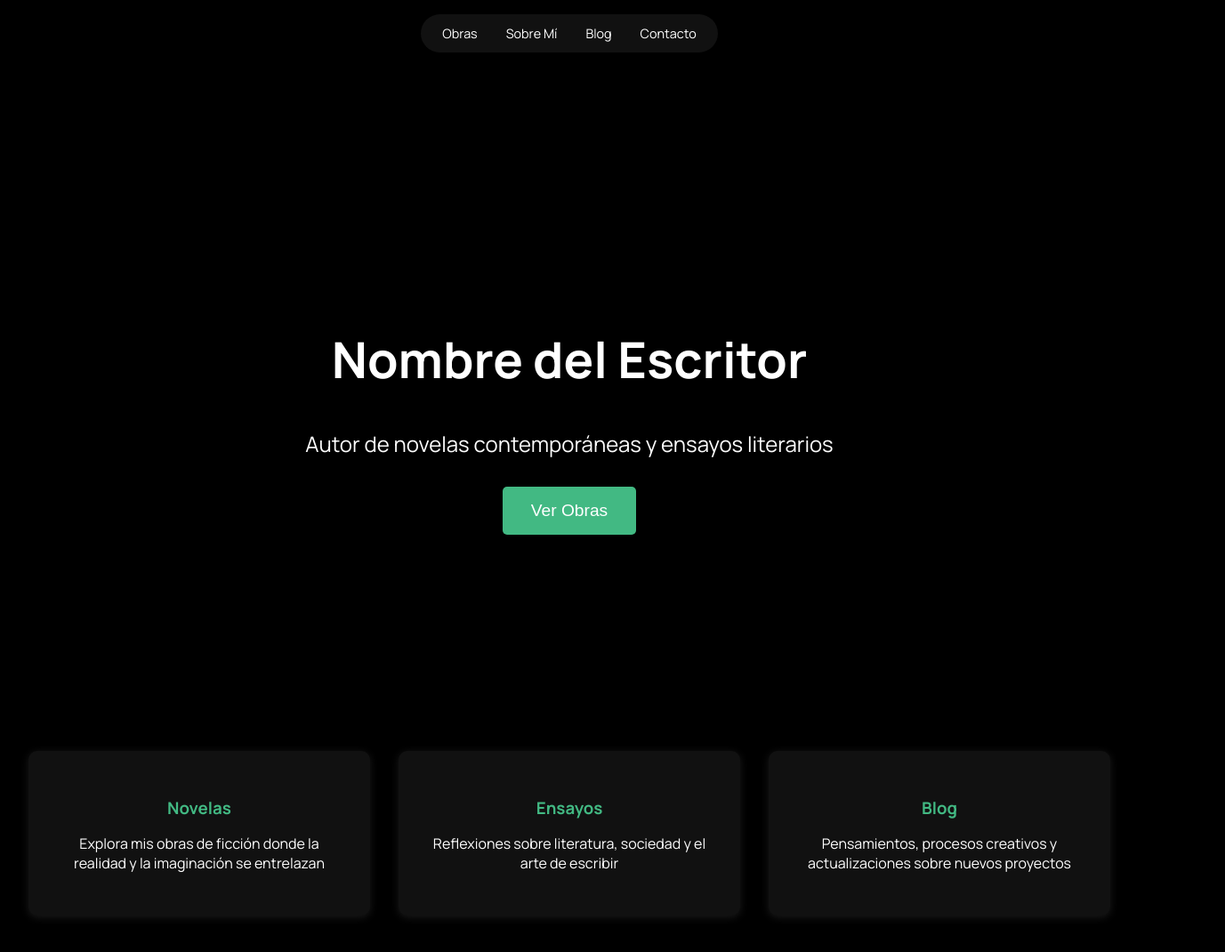
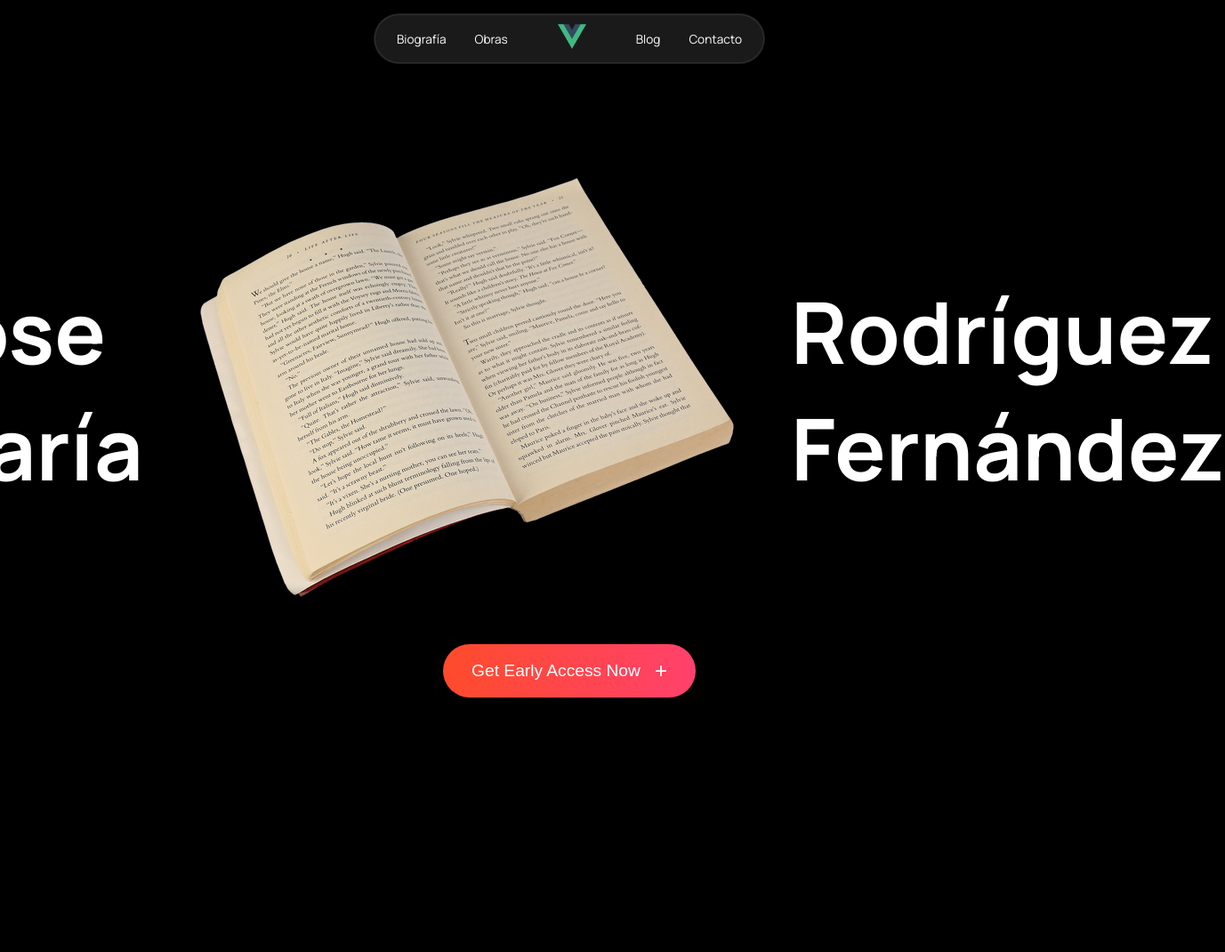
Before and after one commit to carlosrodmor/portfolio-chema, a Vue app: page / in a window 1280 px wide. Shown: the top 1070 px of the page at 89% size, 1377 px wide, since content can reach past the window. After the commit the page ends 924 px from the top, so only its background shows below. Built offline with nearby package versions, Linux system fonts and the light colour scheme.

Commit message:
modified styles and navbar adjusted to what I was looking for

```diff
--- a/src/App.vue
+++ b/src/App.vue
@@ -26,7 +26,6 @@ export default {
   min-height: 100vh;
 }
 
-/* Aseguramos que el fondo negro se aplique a todo el documento */
 body,
 html {
   margin: 0;
--- a/src/components/Navbar.vue
+++ b/src/components/Navbar.vue
@@ -1,15 +1,16 @@
 <template>
   <nav class="navbar">
     <div class="navbar-container">
-      <div class="logo">
-        <router-link to="/">
-          <!-- Aquí puedes agregar el nombre o iniciales del escritor como logo -->
-        </router-link>
-      </div>
+      <div class="nav-menu">
+        <router-link to="/biografia" class="nav-link">Biografía</router-link>
+        <router-link to="/obras" class="nav-link">Obras</router-link>
 
-      <div class="nav-menu">
-        <router-link to="/obras" class="nav-link">Obras</router-link>
-        <router-link to="/sobre-mi" class="nav-link">Sobre Mí</router-link>
+        <div class="logo">
+          <router-link to="/">
+            <img src="@/assets/logo.png" alt="Logo" class="logo-image" />
+          </router-link>
+        </div>
+
         <router-link to="/blog" class="nav-link">Blog</router-link>
         <router-link to="/contacto" class="nav-link">Contacto</router-link>
       </div>
@@ -31,7 +32,7 @@ export default {
   right: 0;
   padding: 1rem 2rem;
   z-index: 1000;
-  background: #000000;
+  background: transparent;
 }
 
 .navbar-container {
@@ -44,9 +45,7 @@ export default {
 }
 
 .logo {
-  position: absolute;
-  left: 50%;
-  transform: translateX(-50%);
+  margin: 0 1.5rem;
 }
 
 .logo-image {
@@ -56,16 +55,22 @@ export default {
 
 .nav-menu {
   display: flex;
+  justify-content: center;
+  align-items: center;
   gap: 2rem;
-  background: #111111;
-  padding: 0.75rem 1.5rem;
-  border-radius: 2rem;
+  padding: 0.5rem 1.5rem;
+  background: #1a1a1a;
+  border-radius: 40px;
+  border: 1px solid rgba(255, 255, 255, 0.1);
+  width: fit-content;
+  margin: 0 auto;
+  box-shadow: 0 0 0 1px rgba(255, 255, 255, 0.1);
 }
 
 .nav-link {
   color: #fff;
   text-decoration: none;
-  font-size: 0.9rem;
+  font-size: 0.85rem;
   transition: opacity 0.3s ease;
   white-space: nowrap;
 }
--- a/src/views/Home.vue
+++ b/src/views/Home.vue
@@ -1,25 +1,26 @@
 <template>
   <div class="home">
     <section class="hero">
-      <h1>Nombre del Escritor</h1>
-      <p class="hero-text">Autor de novelas contemporáneas y ensayos literarios</p>
-      <button class="cta-button">Ver Obras</button>
-    </section>
+      <div class="hero-content">
+        <div class="hero-text-left text-transition">
+          <h1>Jose María</h1>
+        </div>
 
-    <section class="features">
-      <div class="feature-card">
-        <h3>Novelas</h3>
-        <p>
-          Explora mis obras de ficción donde la realidad y la imaginación se entrelazan
-        </p>
+        <div class="hero-image">
+          <img src="@/assets/book.webp" alt="App mockup" class="book" />
+        </div>
+
+        <div class="hero-text-right text-transition">
+          <h1>Rodríguez</h1>
+          <h2>Fernández</h2>
+        </div>
       </div>
-      <div class="feature-card">
-        <h3>Ensayos</h3>
-        <p>Reflexiones sobre literatura, sociedad y el arte de escribir</p>
-      </div>
-      <div class="feature-card">
-        <h3>Blog</h3>
-        <p>Pensamientos, procesos creativos y actualizaciones sobre nuevos proyectos</p>
+
+      <div class="cta-container">
+        <button class="cta-button">
+          Get Early Access Now
+          <span class="plus-icon">+</span>
+        </button>
       </div>
     </section>
   </div>
@@ -32,64 +33,103 @@ export default {
 </script>
 
 <style scoped>
-.home {
+.hero {
   min-height: 100vh;
-  padding-top: 80px;
-  background-color: #000000;
-}
-
-.hero {
-  height: 80vh;
   display: flex;
   flex-direction: column;
   justify-content: center;
   align-items: center;
-  color: white;
+  padding: 2rem;
+  background-color: #000000;
+}
+
+.hero-content {
+  display: flex;
+  align-items: center;
+  justify-content: center;
+  gap: 4rem;
+  max-width: 1200px;
+  margin: 0 auto;
+}
+
+.hero-text-left,
+.hero-text-right {
+  text-align: left;
 }
 
 h1 {
-  font-size: 3.5rem;
-  margin-bottom: 1rem;
+  font-size: 6rem;
+  font-weight: bold;
+  margin: 0;
+  color: #ffffff;
+  transition: opacity 0.3s ease;
 }
 
-.hero-text {
-  font-size: 1.5rem;
-  margin-bottom: 2rem;
+h2 {
+  font-size: 6rem;
+  font-weight: bold;
+  margin: 0;
+  display: flex;
+  align-items: center;
+  gap: 1rem;
+  color: #ffffff;
+  transition: opacity 0.3s ease;
+}
+
+.hero-text-left:hover h1,
+.hero-text-left:hover h2,
+.hero-text-right:hover h1,
+.hero-text-right:hover h2 {
+  opacity: 0.7;
+}
+
+.emoji {
+  font-size: 5rem;
+}
+
+.phone-mockup {
+  height: 600px;
+  width: auto;
+  transform: perspective(1000px) rotateY(-15deg);
+}
+
+.cta-container {
+  margin-top: 3rem;
 }
 
 .cta-button {
-  padding: 1rem 2rem;
-  font-size: 1.2rem;
-  background-color: #42b983;
+  background: linear-gradient(90deg, #ff4b2b 0%, #ff416c 100%);
   color: white;
   border: none;
-  border-radius: 5px;
+  padding: 1rem 2rem;
+  border-radius: 2rem;
+  font-size: 1.2rem;
   cursor: pointer;
-  transition: background-color 0.3s;
+  display: flex;
+  align-items: center;
+  gap: 1rem;
 }
 
-.cta-button:hover {
-  background-color: #3aa876;
+.plus-icon {
+  font-size: 1.5rem;
 }
 
-.features {
-  padding: 4rem 2rem;
-  display: grid;
-  grid-template-columns: repeat(auto-fit, minmax(250px, 1fr));
-  gap: 2rem;
-  background-color: #000000;
-}
+@media (max-width: 768px) {
+  .hero-content {
+    flex-direction: column;
+  }
 
-.feature-card {
-  padding: 2rem;
-  background-color: #111111;
-  border-radius: 10px;
-  box-shadow: 0 2px 10px rgba(255, 255, 255, 0.1);
-  color: #ffffff;
-}
+  h1,
+  h2 {
+    font-size: 4rem;
+  }
 
-.feature-card h3 {
-  color: #42b983;
-  margin-bottom: 1rem;
+  .emoji {
+    font-size: 3.5rem;
+  }
+
+  .phone-mockup {
+    height: 400px;
+  }
 }
 </style>
```
Also changed, not shown: src/assets/book.webp (added).
